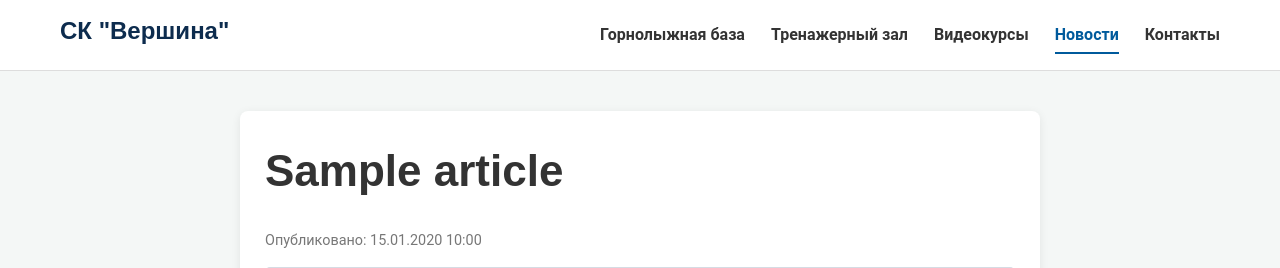
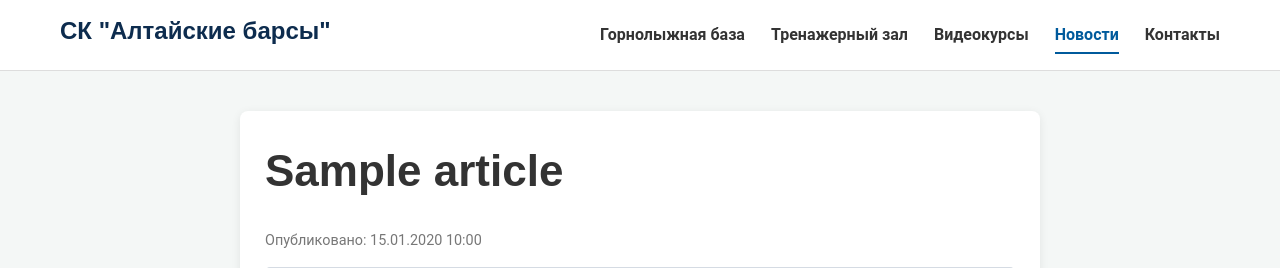
Before and after one commit to padash00/sport-club, a Flask app: page /news/1 in a window 1280 px wide. Shown: the top 268 px of the page. Run offline with Flask 3, Linux system fonts and the light colour scheme; tables that the repository leaves empty hold one stand-in row (values such as "Sample post"); grey boxes marked "Sample" are stand-in pictures.

Commit message:
Update news_article_detail.html

```diff
--- a/templates/news_article_detail.html
+++ b/templates/news_article_detail.html
@@ -29,7 +29,7 @@
   <header class="site-header">
     <div class="container">
       <div class="logo">
-        <a href="{{ url_for('index') }}">СК "Вершина"</a>
+        <a href="{{ url_for('index') }}">СК "Алтайские барсы"</a>
       </div>
 
       <nav id="main-nav" class="main-nav" aria-label="Основная навигация">
```
